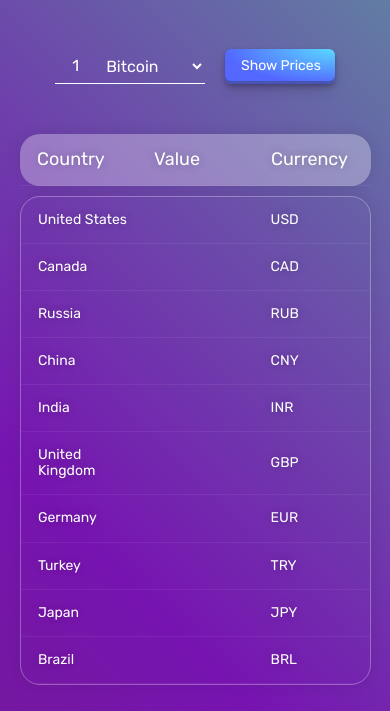
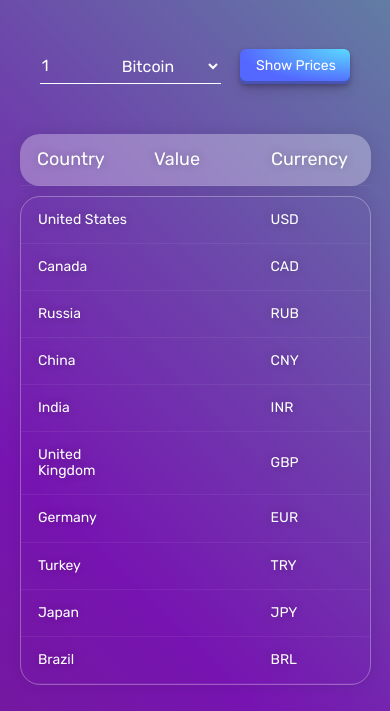
Before and after one commit to roman-vasi1enko/crypto2local-converter, a plain HTML site: page index.html in a window 390 px wide. Shown: the part 133-844 px from the top of the page. Drawn offline with Linux system fonts and the light colour scheme; no server answers.

Commit message:
fix size of the input field on mobile

```diff
--- a/css/style.css
+++ b/css/style.css
@@ -197,4 +197,8 @@ select:focus, input:focus {
      .tbl-header, .tbl-content {
           width: 90%;
      }
+     input {
+          text-indent: 0;
+          width: 20%;
+     }
 }
```
